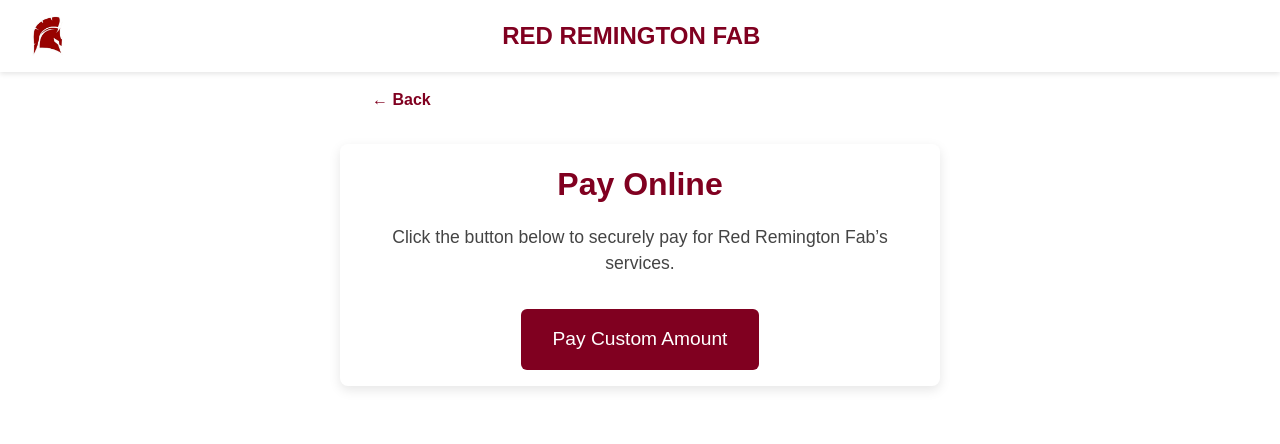
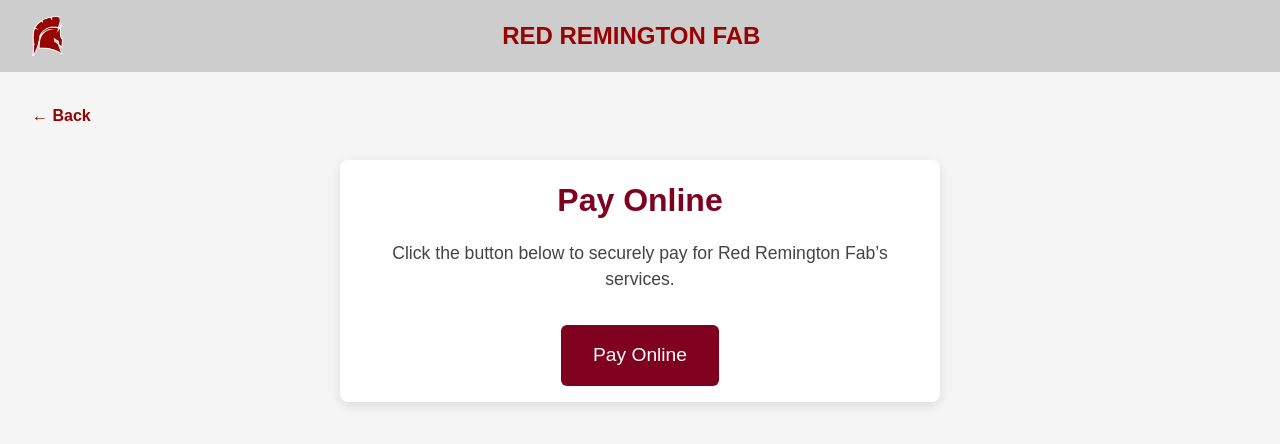
Before and after one commit to hazsauce/red-rem-fab, a Next.js app: page /payment in a window 1280 px wide. Shown: the top 444 px of the page. Built offline with nearby package versions, Linux system fonts and the light colour scheme.

Commit message:
updated code due to ESLint errors, fixed some css in the home page and also updated the colors to proper branding. Fixed payment page background color and back button location. Should be ready to deploy initial website.

```diff
--- a/src/components/Header.module.css
+++ b/src/components/Header.module.css
@@ -2,9 +2,9 @@
     display: flex;
     align-items: center;
     justify-content: space-between; /* Distribute space */
-    background-color: white;
+    background-color: #CDCDCD;
     padding: 1rem 2rem;
-    box-shadow: 0 2px 5px rgba(0,0,0,0.1);
+
 }
 
 /* Logo container on the left */
@@ -26,7 +26,7 @@
 .companyName {
     font-size: 1.5rem;
     font-weight: 700;
-    color: #800020; /* burgundy */
+    color: #980200; /* burgundy */
     white-space: nowrap;
     cursor: pointer;
     user-select: none;
--- a/src/pages/Home.module.css
+++ b/src/pages/Home.module.css
@@ -24,7 +24,7 @@
     text-align: center;
     font-weight: bold;
     font-size: 1.5rem;
-    color: #800020; /* burgundy */
+    color: #980200; /* burgundy */
 }
 
 .empty {
@@ -52,7 +52,7 @@
 .contactForm,
 .socialSection {
     flex: 1;
-    background-color: white;
+    background-color: #ffffff;
     padding: 2rem;
     border-radius: 0.5rem;
     box-shadow: 0 2px 6px rgba(0, 0, 0, 0.1);
@@ -63,12 +63,12 @@
     font-weight: 600;
     font-size: 1.25rem;
     margin-bottom: 1.5rem;
-    color: #800020;
+    color: #980200;
 }
 
 .input {
     width: 100%;
-    border: 1px solid #ccc;
+    border: 2px solid #ccc;
     border-radius: 0.25rem;
     padding: 0.5rem;
     margin-bottom: 1rem;
@@ -77,7 +77,7 @@
 
 .textarea {
     width: 100%;
-    border: 1px solid #ccc;
+    border: 2px solid #ccc;
     border-radius: 0.25rem;
     padding: 0.5rem;
     margin-bottom: 1rem;
@@ -86,7 +86,7 @@
 
 /* This is the Pay Online button*/
 .button {
-    background-color: #800020;
+    background-color: #980200;
     color: white;
     border: none;
     padding: 0.75rem 1.25rem;
@@ -105,7 +105,7 @@
     display: flex;
     flex-direction: column;
     gap: 1rem;
-    color: #800020;
+    color: #980200;
     margin-bottom: 2rem;
     text-decoration: none;
 }
@@ -113,7 +113,7 @@
     display: flex;
     align-items: center;
     gap: 0.5rem;
-    color: #800020;
+    color: #980200;
     text-decoration: none;
     font-weight: 500;
 }
--- a/src/pages/payment.module.css
+++ b/src/pages/payment.module.css
@@ -42,14 +42,14 @@
 }
 .backLinkContainer {
     max-width: 600px;
-    margin: 1rem auto 0;
+    padding-top: 2rem;
     padding-left: 2rem; /* align with content padding */
 }
 
 .backLink {
     background: none;
     border: none;
-    color: #800020; /* burgundy */
+    color: #980200; /* burgundy */
     font-weight: 600;
     font-size: 1rem;
     cursor: pointer;
@@ -66,3 +66,10 @@
     color: #660019;
     outline: none;
 }
+
+.pageBackground {
+    background-color: #f5f5f5;
+    min-height: 100vh;
+    padding: 0;
+    margin: 0;
+}
--- a/src/pages/payment.tsx
+++ b/src/pages/payment.tsx
@@ -5,8 +5,6 @@
 
 export default function Payment() {
     const router = useRouter();
-    const [loading, setLoading] = useState(false);
-    const [amount, setAmount] = useState('')
 
     const handleCheckout = () => {
         window.location.href = 'https://buy.stripe.com/test_cNi8wR4RPelc3A2d1Basg00';
@@ -15,6 +13,7 @@
     return (
         <>
             <Header />
+            <div className={styles.pageBackground}>
                 <div className={styles.backLinkContainer}>
                     <button
                         onClick={() => router.push('/')}
@@ -29,14 +28,12 @@
                     <p className={styles.description}>
                         Click the button below to securely pay for Red Remington Fab’s services.
                     </p>
-            <button
-                onClick={handleCheckout}
-                disabled={loading}
-                className={styles.button}
-            >
-                {loading ? 'Redirecting...' : 'Pay Custom Amount'}
+                    <button onClick={handleCheckout} className={styles.button}>
+                        Pay Online
                     </button>
                 </div>
+            </div>
         </>
+
     );
 }
```
Lines whose indentation alone changed are shown as unchanged.
